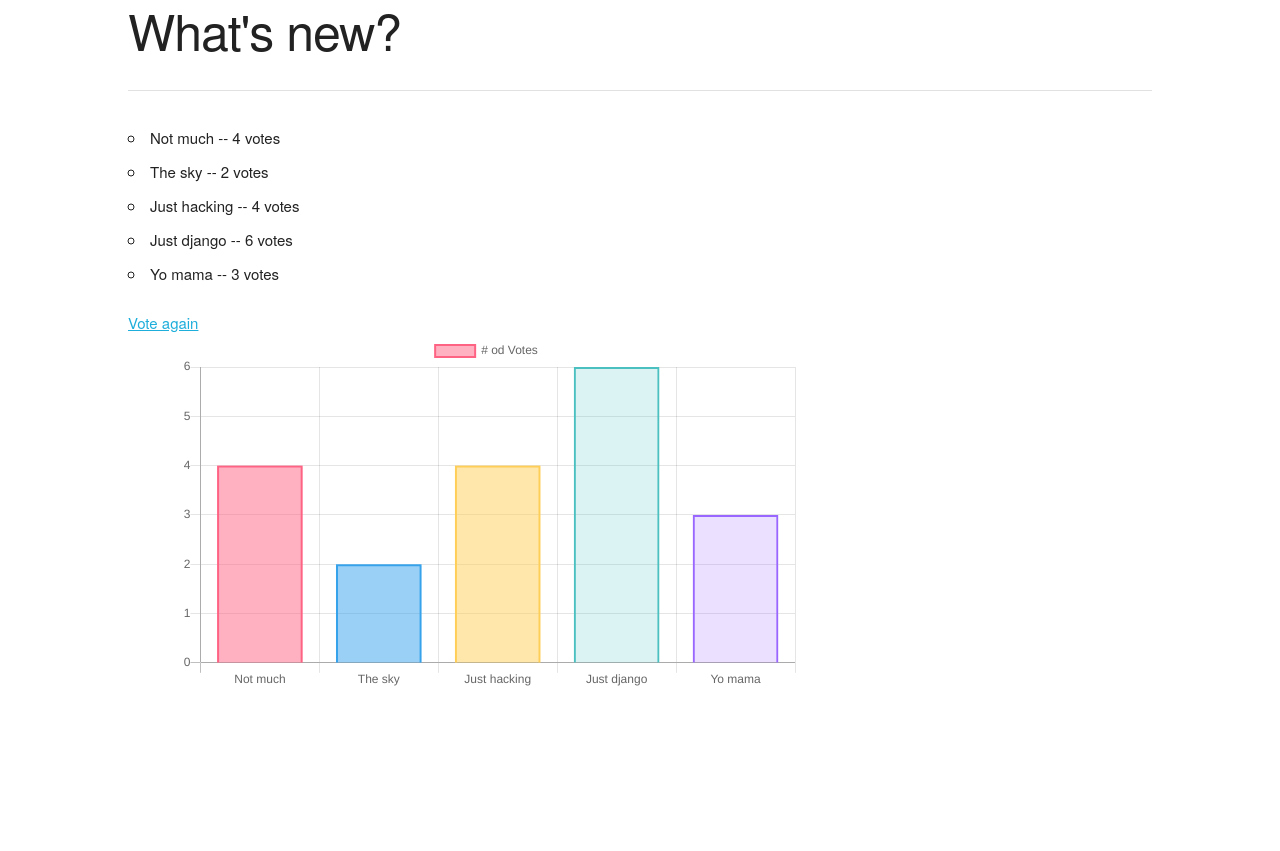
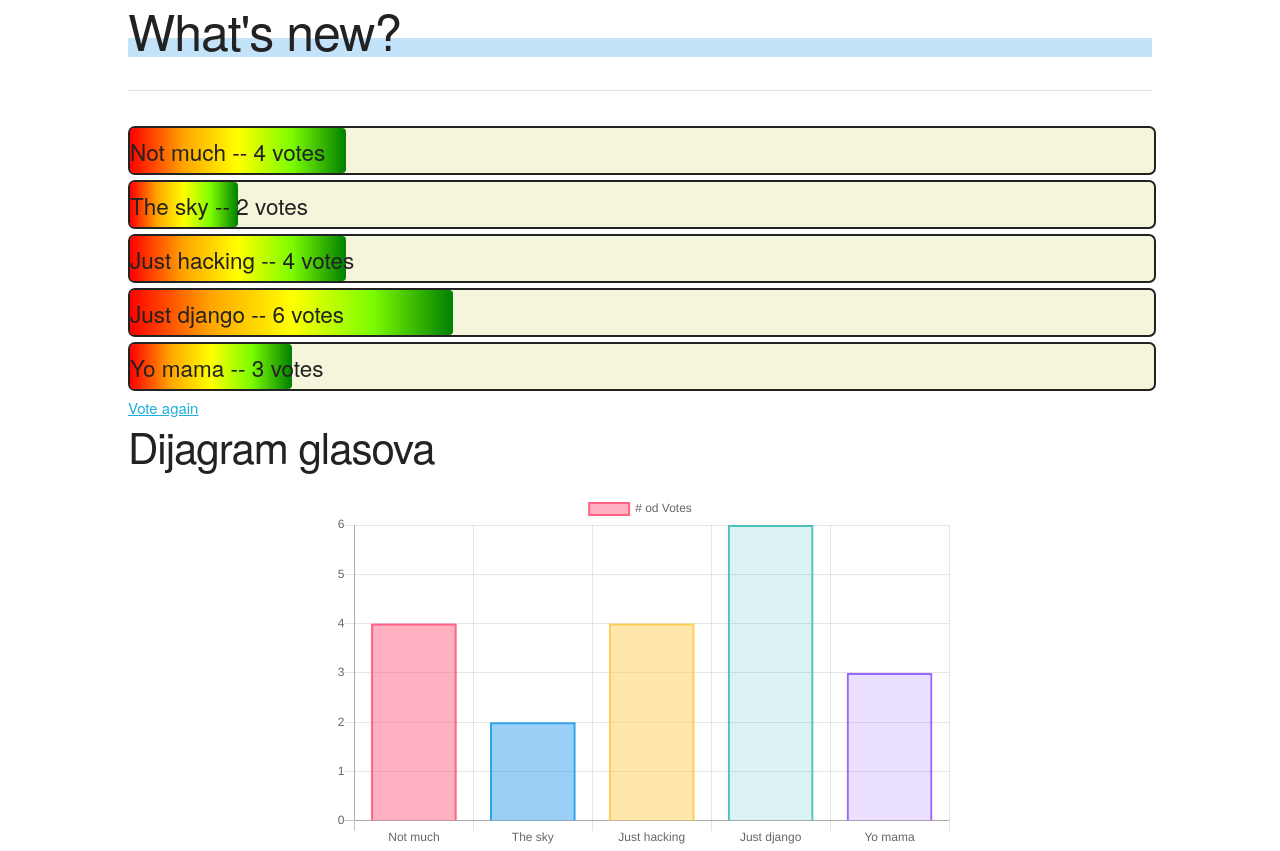
Before and after one commit to mechEngineer/DjangoPols, a Django app: page /polls/1/results/ in a window 1280 px wide. Before the commit the page ends 686 px from the top, so only its background shows below. Run offline with Django 3.2, Linux system fonts and the light colour scheme; data comes from the database, SQL or seed files in the repository; both versions use the stored data as it was after the commit; some libraries are stand-ins or nearby versions.

Commit message:
Dodani stylovi + svasta nesto

```diff
--- a/djangoPols/polls/static/polls/custom.css
+++ b/djangoPols/polls/static/polls/custom.css
@@ -1,3 +1,64 @@
+.title h1 {
+  display: flex;
+  justify-content: flex-start;
+  align-items: center;
+  background-image: linear-gradient(
+    transparent 0%,
+    transparent calc(50% + 8px),
+    rgba(54, 162, 235, 0.3) calc(50% + 8px),
+    rgba(54, 162, 235, 0.3) 95%,
+    transparent 95%
+  );
+}
+
+.title h1:hover {
+  background-image: none;
+  background-color: rgba(54, 162, 235, 0.55);
+  cursor: pointer;
+}
+
+.results {
+  display: flex;
+  justify-content: flex-start;
+  align-items: center;
+  width: 100%;
+  border-width: 2pt;
+  border-style: solid;
+  border-radius: 7px;
+  height: 45px;
+  margin-bottom: 5px;
+  background-color: beige;
+}
+
+.result-item {
+  display: flex;
+  justify-content: flex-start;
+  align-items: center;
+  /* background-image: linear-gradient(to left, #e66465, #9198e5); */
+  /* border-color: linear-gradient(to left, #e66465, #9198e5); */
+  background-image: linear-gradient(
+    to right,
+    red 0%,
+    orange calc(25%),
+    yellow 50%,
+    lawngreen 75%,
+    green 100%
+  );
+  border-radius: 4px;
+  height: 100%;
+  font-size: 1.5em;
+}
+.result-item span {
+  min-width: 500px;
+}
+
+.chart-area {
+  display: flex;
+  justify-content: center;
+  align-items: center;
+  width: 100%;
+}
+
 .chart-container {
   display: flex;
   justify-content: center;
--- a/djangoPols/polls/templates/polls/result.html
+++ b/djangoPols/polls/templates/polls/result.html
@@ -1,26 +1,60 @@
 {% extends 'polls/base.html' %}
 
 {% block content %}
+<div class="title">
     <h1>{{question.question_text}}</h1> <hr>
+</div>
+
     {% if error_message %} <p><strong>{{ error_message }}</stromg</p> {% endif %}
+    {% for choice in question.choice_set.all %}
+    <div class="results">
+        <div class="result-item">
+            <span>
+            {{choice.choice_text}} -- {{choice.votes}} vote{{choice.votes|pluralize}}
+            </span>
+        </div>
+    </div>
+    {% endfor %}
 
-    <ul>
-    {% for choice in question.choice_set.all %}
-        <li>{{choice.choice_text}} -- {{choice.votes}} vote{{choice.votes|pluralize}}</li>
-    {% endfor %}
     </ul>
 
     <a href=" {% url 'polls:detail' question.id %} "> Vote again</a>
 
-
+<h2>Dijagram glasova</h2>
+<div class="chart-area">
     <div class="chart-container" >
         <canvas id="chart" width="60%"> </canvas>
     </div>
+</div>
 {% endblock content %}
 
 
 {% block scripts %}
 <script>
+var a = [
+{% for choice in question.choice_set.all %}
+    {{choice.votes}},
+{% endfor %}
+];
+var sum  = a.reduce((x, y) => x + y);
+var x = document.getElementsByClassName("result-item");
+console.log(a);
+console.log(sum);
+console.log(x);
+
+var i;
+for (i = 0; i < a.length; i++) {
+  a[i] = a[i] / sum * 100;
+}
+console.log(a);
+
+var i;
+for (i = 0; i < a.length; i++) {
+  x[i].style.width=`${a[i]}%`;
+}
+
+
+
 var ctx = document.getElementById('chart').getContext('2d');
 var chart = new Chart(ctx, {
     // The type of chart we want to create
```
Also changed, not shown: djangoPols/db.sqlite3.
